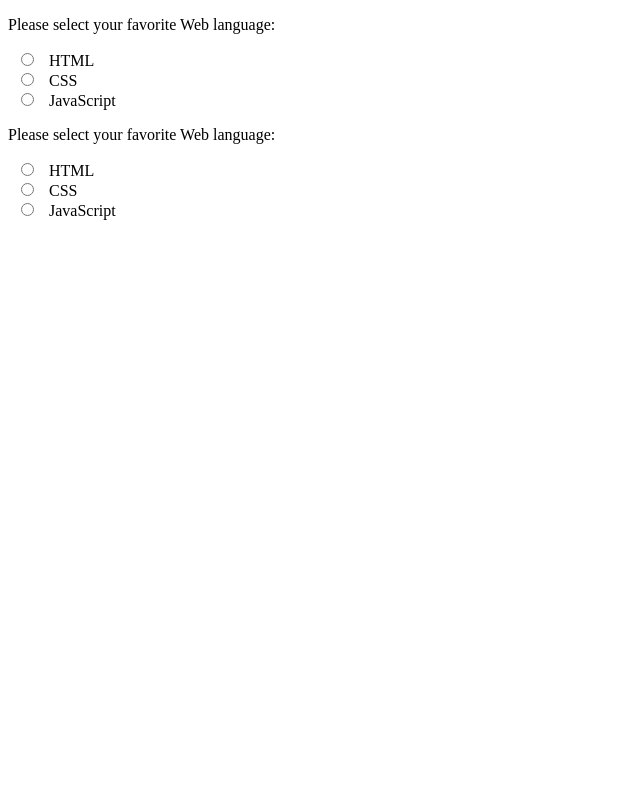
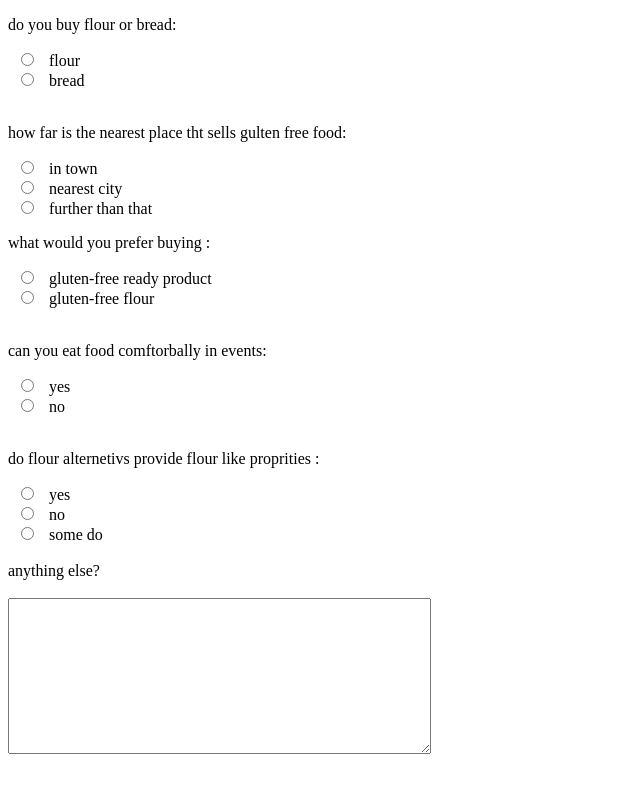
Before and after one commit to omaroium/etrpxcs, a Flask app: page /questions in a window 1280 px wide. Shown: the whole page, without its empty margins (0-640 px from the left). Run offline with Flask 2, Linux system fonts and the light colour scheme.

Commit message:
Update question.html

```diff
--- a/templates/question.html
+++ b/templates/question.html
@@ -7,25 +7,59 @@
 </head>
 <body>
 <form action="/action_page.php">
-  <p>Please select your favorite Web language:</p>
-  <input type="radio" id="html" name="fav_language" value="HTML">
-  <label for="html">HTML</label><br>
-  <input type="radio" id="css" name="fav_language" value="CSS">
-  <label for="css">CSS</label><br>
-  <input type="radio" id="javascript" name="fav_language" value="JavaScript">
-  <label for="javascript">JavaScript</label>
+  <p>do you buy flour or bread:</p>
+  <input type="radio" id="html" name="i" value="i">
+  <label for="html">flour</label><br>
+  <input type="radio" id="css" name="i" value="i">
+  <label for="css">bread</label><br>
+
+
 <br>
-<form action="/action_page.php">
-  <p>Please select your favorite Web language:</p>
-  <input type="radio" id="html" name="fav_language" value="HTML">
-  <label for="html">HTML</label><br>
-  <input type="radio" id="css" name="fav_language" value="CSS">
-  <label for="css">CSS</label><br>
-  <input type="radio" id="javascript" name="fav_language" value="JavaScript">
-  <label for="javascript">JavaScript</label>
+
+  <p>how far is the nearest place tht sells gulten free food:</p>
+  <input type="radio" id="html" name="ii" value="ii">
+  <label for="html">in town</label><br>
+  <input type="radio" id="css" name="ii" value="ii">
+  <label for="css">nearest city </label><br>
+  <input type="radio" id="javascript" name="ii" value="ii">
+  <label for="javascript">further than that</label>
 
   <br>
+  <form action="/action_page.php">
+  <p>what would you prefer buying :</p>
+  <input type="radio" id="html" name="iii" value="iii">
+  <label for="html">gluten-free ready product</label><br>
+  <input type="radio" id="css" name="iii" value="iii">
+  <label for="css">gluten-free flour</label><br>
+
+
+<br>
+
+<form action="/action_page.php">
+  <p>can you eat food comftorbally in events:</p>
+  <input type="radio" id="html" name="iiii" value="iiii">
+  <label for="html">yes</label><br>
+  <input type="radio" id="css" name="iiii" value="iiii">
+  <label for="css">no</label><br>
+
+
   <br>
 
+
+  <p>do flour alternetivs provide flour like proprities  :</p>
+  <input type="radio" id="html" name="s" value="s">
+  <label for="html">yes</label><br>
+  <input type="radio" id="css" name="s" value="s">
+  <label for="css">no</label><br>
+  <input type="radio" id="javascript" name="s" value="s">
+  <label for="javascript">some do</label>
+<br>
+<br>
+<label>anything else?</label>
+<br>
+<br>
+<textarea name="paragraph_text" cols="50" rows="10"></textarea>
+
+  <br>
 </body>
 </html>
```
